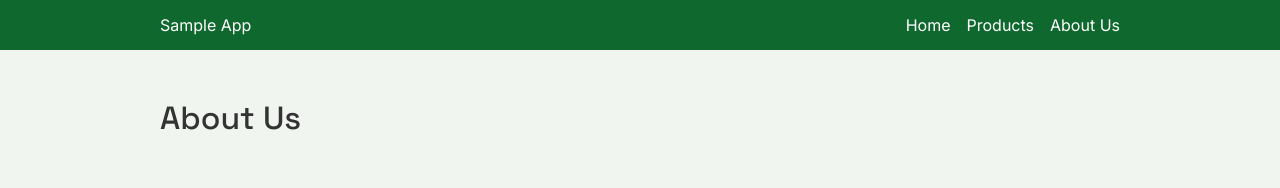
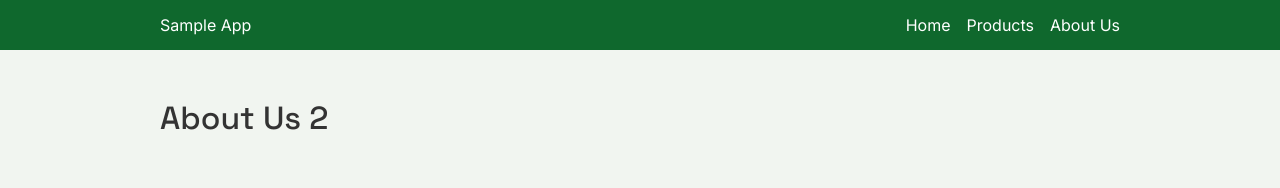
Before and after one commit to kdaisho/hello-svelte, a SvelteKit app: page /about in a window 1280 px wide. Shown: the top 188 px of the page. Built offline with nearby package versions, Linux system fonts and the light colour scheme.

Commit message:
Udate About page

```diff
--- a/src/routes/(main)/about/+page.svelte
+++ b/src/routes/(main)/about/+page.svelte
@@ -1 +1 @@
-<h1 class="title">About Us</h1>
+<h1 class="title">About Us 2</h1>
```
